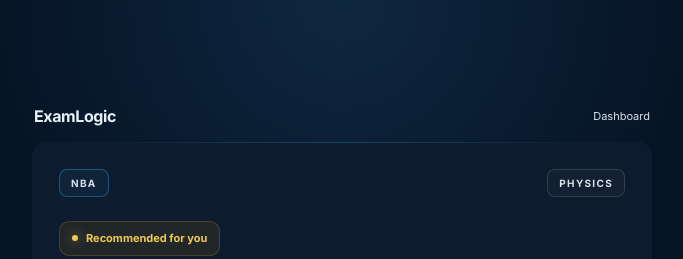
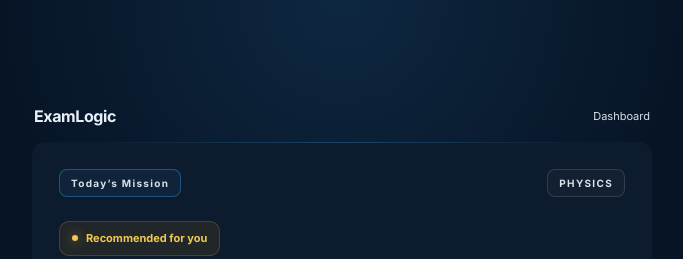
Before and after one commit to examforge99/examlogic, a Next.js app: page /prototypes/nba-session in a window 1280 px wide. Shown: the top 259 px of the page, without its empty margins (298-981 px from the left). Built offline with nearby package versions, Linux system fonts and the light colour scheme.

Commit message:
Rename NBA label to Today's Mission

```diff
--- a/src/app/prototypes/nba-session/page.tsx
+++ b/src/app/prototypes/nba-session/page.tsx
@@ -103,7 +103,7 @@ export default function NBASessionPrototype() {
 
         <article className="nba-card" aria-label="Today's Mission">
           <div className="card-topline">
-            <span className="identity-tag nba-tag">NBA</span>
+            <span className="identity-tag nba-tag">Today’s Mission</span>
             <span className="identity-tag subject-tag">PHYSICS</span>
           </div>
 
```
